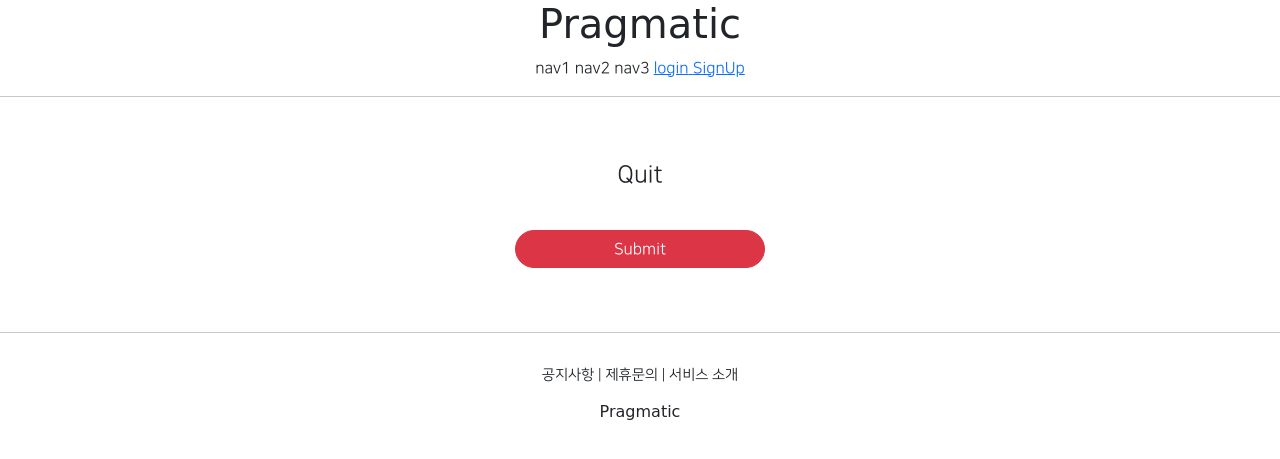
After one commit to 2044smile/pragmatic, a Django app: template accountapp/templates/accountapp/delete.html in a window 1280 px wide. The commit adds this page. Shown: the top 459 px of the page. Run offline with Django 3.2, Linux system fonts and the light colour scheme; the template is opened without the code that fills it, so the values that code supplies are empty; some libraries are stand-ins or nearby versions.

Commit message:
django course 26 commit

```diff
--- /dev/null
+++ b/accountapp/templates/accountapp/delete.html
@@ -0,0 +1,18 @@
+{% extends 'base.html' %}
+{% load bootstrap4 %}
+
+{% block content %}
+
+    <div style="text-align: center; max-width: 500px; margin: 4rem auto;">
+        <div>
+            <h4 class="mb-4">
+                Quit
+            </h4>
+        </div>
+        <form action="{% url 'accountapp:delete' pk=user.pk %}" method="post">
+            {% csrf_token %}
+            <input type="submit" class="btn btn-danger rounded-pill col-6 mt-3">
+        </form>
+    </div>
+
+{% endblock %}
--- a/accountapp/templates/accountapp/detail.html
+++ b/accountapp/templates/accountapp/detail.html
@@ -15,6 +15,11 @@
                     Change Info
                 </p>
             </a>
+            <a href="{% url 'accountapp:delete' pk=user.pk %}">
+                <p>
+                    Quit
+                </p>
+            </a>
             {% endif %}
         </div>
     </div>
--- a/accountapp/urls.py
+++ b/accountapp/urls.py
@@ -1,7 +1,7 @@
 from django.urls import path
 from django.contrib.auth.views import LoginView, LogoutView
 
-from accountapp.views import hello_world, AccountCreateView, AccountDetailView, AccountUpdateView
+from accountapp.views import hello_world, AccountCreateView, AccountDetailView, AccountUpdateView, AccountDeleteView
 
 app_name = "accountapp"
 
@@ -15,4 +15,5 @@ urlpatterns = [
     path('create/', AccountCreateView.as_view(), name='create'),
     path('detail/<int:pk>', AccountDetailView.as_view(), name='detail'),
     path('update/<int:pk>', AccountUpdateView.as_view(), name='update'),
+    path('delete/<int:pk>', AccountDeleteView.as_view(), name='delete'),
 ]
--- a/templates/header.html
+++ b/templates/header.html
@@ -12,6 +12,9 @@
         <a href="{% url 'accountapp:login' %}?next={{ request.path }}">
             <span>login</span>
         </a>
+        <a href="{% url 'accountapp:create' %}">
+            <span>SignUp</span>
+        </a>
         {% else %}
         <a href="{% url 'accountapp:detail' pk=user.pk %}">
             <span>MyPage</span>
```
Also changed, not shown: accountapp/views.py (+7 -1 lines).
